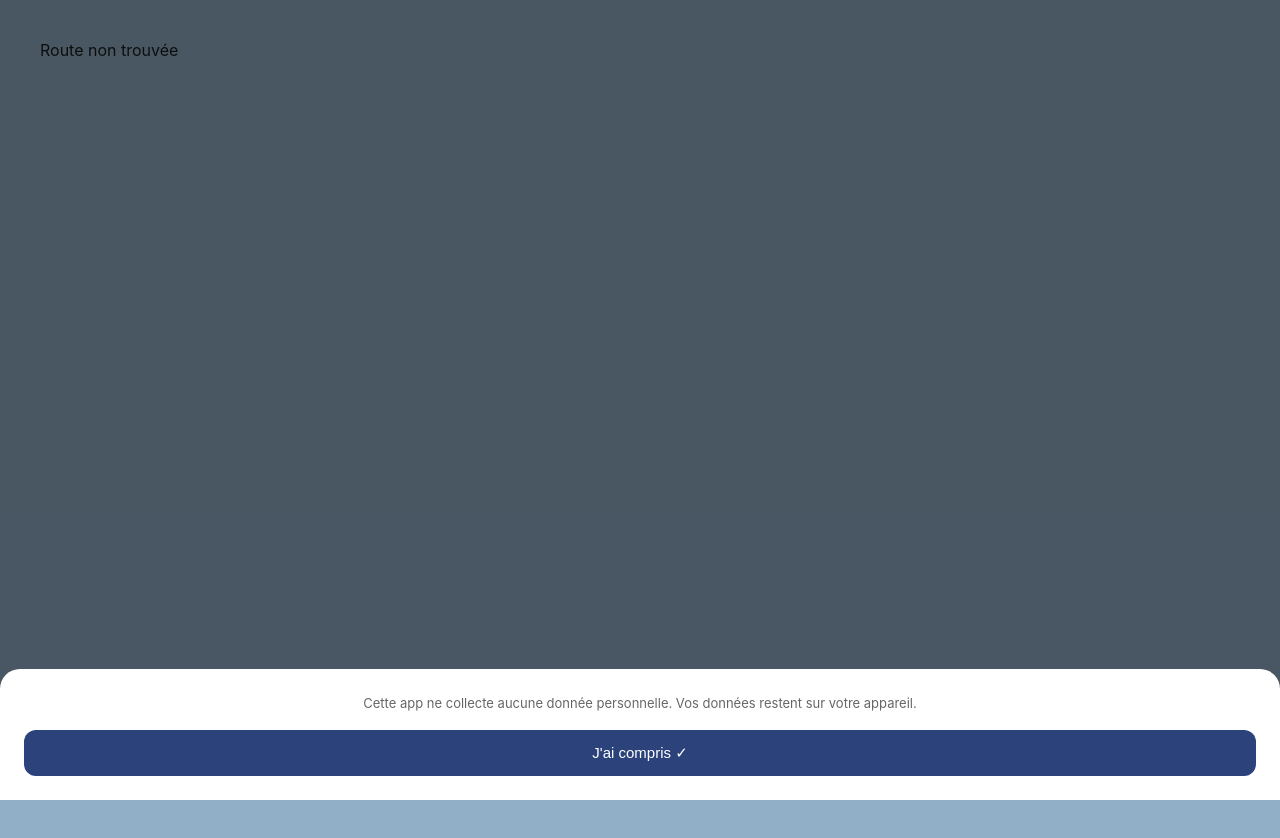
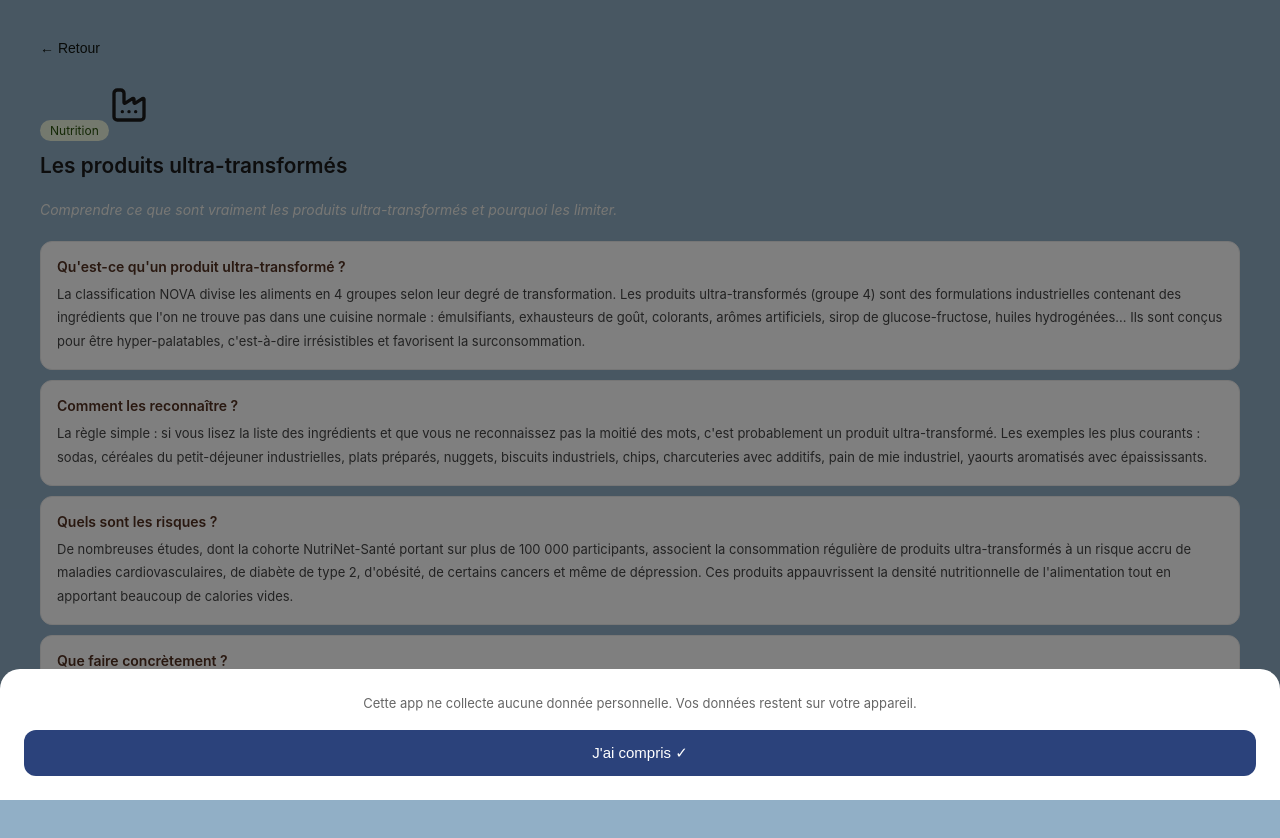
Before and after one commit to Anaisereni/serenitine, a React (Create React App) app: page /ressources/1 in a window 1280 px wide. Shown: the top 838 px of the page. Before the commit the page ends 800 px from the top, so only its background shows below. Built offline with nearby package versions, Linux system fonts and the light colour scheme.

Commit message:
ajout url individulel article

```diff
--- a/src/App.js
+++ b/src/App.js
@@ -89,6 +89,7 @@ function ContenuApp() {
             <Route path="/fiche" element={<FichePourquoi />} />
             <Route path="/statistiques" element={<Statistiques />} />
             <Route path="/ressources" element={<Ressources />} />
+            <Route path="/ressources/:articleId" element={<Ressources />} />
             <Route path="/outils" element={<Outils />} />
             <Route path="/profil" element={<Profil />} />
             <Route path="/legal" element={<Legal />} />
--- a/src/Ressources.js
+++ b/src/Ressources.js
@@ -1,4 +1,5 @@
 import React, { useState } from 'react';
+import { useNavigate, useParams } from 'react-router-dom';
 import { Factory, HeartPulse, PersonStanding, Droplet, Droplets, AlertTriangle, Search, Moon, Dumbbell, Flower2, Pill, Carrot, Leaf, Activity, UtensilsCrossed, Nut, Wheat, SprayCan, Sparkles, Frown, Flame, Heart, Clock, Bath, Recycle, Beef, CigaretteOff, Candy, Brain, BedDouble, Coffee, Fish, BookOpen } from 'lucide-react';
 
 const articles = [
@@ -1104,7 +1105,8 @@ function Article({ article, onRetour }) {
 }
 
 function Ressources() {
-  const [articleActif, setArticleActif] = useState(null);
+  const { articleId } = useParams();
+  const navigate = useNavigate();
   const [pilierActif, setPilierActif] = useState("Tous");
 
   const PILIERS = ["Tous", "Nutrition", "Stress", "Mouvement", "Sommeil", "Environnement"];
@@ -1113,13 +1115,39 @@ function Ressources() {
     pilierActif === "Tous" || a.pilier === pilierActif
   );
 
-  if (articleActif) {
-    return <Article article={articleActif} onRetour={() => setArticleActif(null)} />;
+  // Si une URL d'article est utilisée, on cherche l'article correspondant
+  if (articleId) {
+    const articleActif = articles.find(a => a.id === Number(articleId));
+
+    // Si l'ID n'existe pas
+    if (!articleActif) {
+      return (
+        <div style={{ padding: '1rem', textAlign: 'center' }}>
+          <p>Article non trouvé.</p>
+          <button
+            className="fiche-retour"
+            onClick={() => navigate('/ressources')}
+          >
+            ← Retour aux articles
+          </button>
+        </div>
+      );
+    }
+
+    return (
+      <Article
+        article={articleActif}
+        onRetour={() => navigate('/ressources')}
+      />
+    );
   }
 
   return (
     <div className="ressources-wrap">
-      <h2 className="ressources-titre" style={{ textAlign: 'center' }}>Articles <BookOpen size={20} /></h2>
+      <h2 className="ressources-titre" style={{ textAlign: 'center' }}>
+        Articles <BookOpen size={20} />
+      </h2>
+
       <p className="ressources-sous-titre" style={{ textAlign: 'center' }}>
         Des articles pour comprendre et agir, répartis en 5 catégories pour prendre soin de toi au quotidien
       </p>
@@ -1139,14 +1167,32 @@ function Ressources() {
       <div className="ressources-liste">
         {articlesFiltres.map(a => {
           const Icone = iconesParId[a.id] || BookOpen;
+
           return (
-            <div key={a.id} className="ressource-card" onClick={() => setArticleActif(a)}>
+            <div
+              key={a.id}
+              className="ressource-card"
+              onClick={() => navigate(`/ressources/${a.id}`)}
+            >
               <Icone size={24} className="ressource-card-emoji" />
+
               <div className="ressource-card-body">
-                <div className={`fiche-pilier-badge ${a.pilier.toLowerCase()}`} style={{ marginBottom: 6 }}>{a.pilier}</div>
-                <div className="ressource-card-titre">{a.titre}</div>
-                <div className="ressource-card-resume">{a.resume}</div>
+                <div
+                  className={`fiche-pilier-badge ${a.pilier.toLowerCase()}`}
+                  style={{ marginBottom: 6 }}
+                >
+                  {a.pilier}
+                </div>
+
+                <div className="ressource-card-titre">
+                  {a.titre}
+                </div>
+
+                <div className="ressource-card-resume">
+                  {a.resume}
+                </div>
               </div>
+
               <span className="accueil-card-arrow">→</span>
             </div>
           );
```
